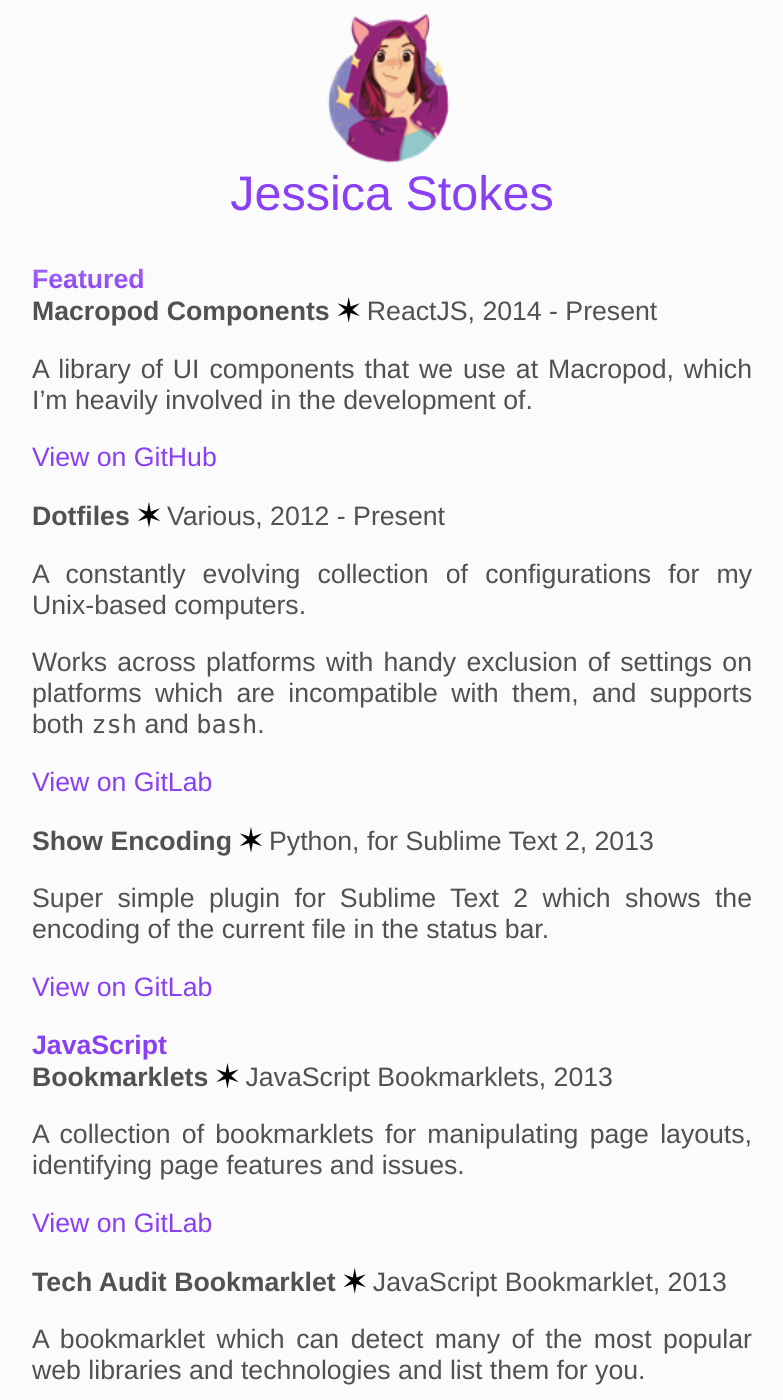
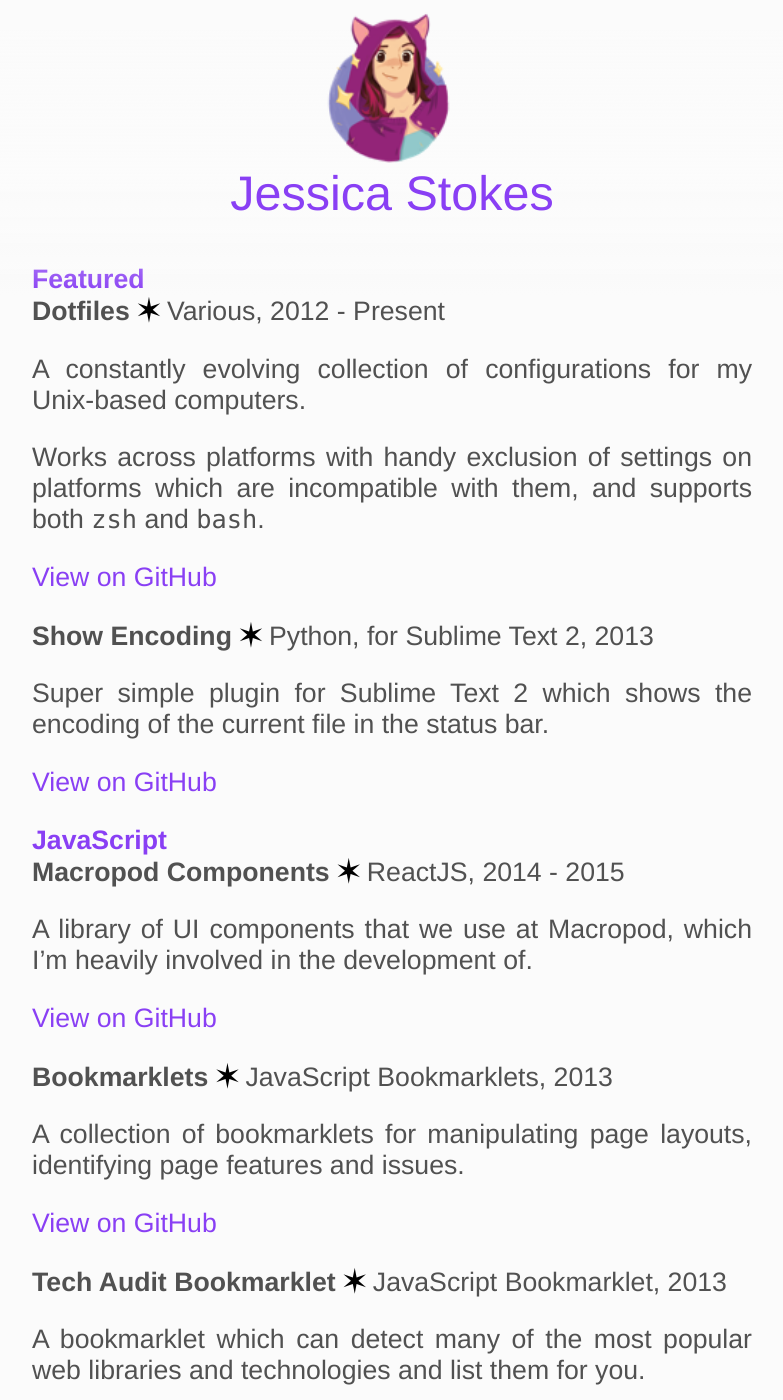
Before and after one commit to ticky/jessicastokes.net, a Jekyll site: the page built from examples.md, in a window 1280 px wide and 1400 px high. Shown: the whole window, without its empty margins (248-1031 px from the left). Built offline with Jekyll 4.4.1, drawn with Linux system fonts in a browser that asks for light colours; some of the changed text lies outside the part shown.

Commit message:
Update links for the transition back to GitHub

```diff
--- a/examples.md
+++ b/examples.md
@@ -5,14 +5,6 @@ description: "Examples of Jessica Stokesʼ Open Source projects"
 ---
 
 ## Featured
-
-### Macropod Components
-
-ReactJS, 2014 - Present
-
-A library of UI components that we use at Macropod, which I'm heavily involved in the development of.
-
-[View on GitHub](https://github.com/macropodhq/macropod-components)
 
 ### Dotfiles
 
@@ -22,7 +14,7 @@ A constantly evolving collection of configurations for my Unix-based computers.
 
 Works across platforms with handy exclusion of settings on platforms which are incompatible with them, and supports both `zsh` and `bash`.
 
-[View on GitLab](https://gitlab.com/{{ site.accounts.gitlab }}/dotfiles)
+[View on GitHub](https://github.com/{{ site.accounts.github }}/dotfiles)
 
 ### Show Encoding
 
@@ -30,9 +22,17 @@ Python, for Sublime Text 2, 2013
 
 Super simple plugin for Sublime Text 2 which shows the encoding of the current file in the status bar.
 
-[View on GitLab](https://gitlab.com/{{ site.accounts.gitlab }}/show-encoding)
+[View on GitHub](https://github.com/{{ site.accounts.github }}/ShowEncoding)
 
 ## JavaScript
+
+### Macropod Components
+
+ReactJS, 2014 - 2015
+
+A library of UI components that we use at Macropod, which I'm heavily involved in the development of.
+
+[View on GitHub](https://github.com/macropodhq/macropod-components)
 
 ### Bookmarklets
 
@@ -40,7 +40,7 @@ JavaScript Bookmarklets, 2013
 
 A collection of bookmarklets for manipulating page layouts, identifying page features and issues.
 
-[View on GitLab](https://gitlab.com/{{ site.accounts.gitlab }}/bookmarklets)
+[View on GitHub](https://github.com/{{ site.accounts.github }}/bookmarklets)
 
 ### Tech Audit Bookmarklet
 
@@ -50,7 +50,7 @@ A bookmarklet which can detect many of the most popular web libraries and techno
 
 Created initially to allow for "inspecting" how sites are put together on a mobile device.
 
-[View on GitLab](https://gitlab.com/{{ site.accounts.gitlab }}/tech-audit-bookmarklet) or [Try it out](https://{{ site.accounts.github }}.github.io/tech-audit-bookmarklet)
+[View on GitHub](https://github.com/{{ site.accounts.github }}/tech-audit-bookmarklet) or [Try it out](https://{{ site.accounts.github }}.github.io/tech-audit-bookmarklet)
 
 ### Canvas Dither
 
@@ -60,7 +60,7 @@ Uses modern web standards to accept an image and then render it in several diffe
 
 Initially written as an exercise when I discovered how the alogithm for Atkinson Dithering worked.
 
-[View on GitLab](https://gitlab.com/{{ site.accounts.gitlab }}/canvas-dither) or [View Demo](https://{{ site.accounts.github }}.github.io/canvas-dither/)
+[View on GitHub](https://github.com/{{ site.accounts.github }}/canvas-dither) or [View Demo](https://{{ site.accounts.github }}.github.io/canvas-dither/)
 
 ### Fractal Thing
 
@@ -68,7 +68,7 @@ JavaScript and HTML5 canvas, 2012
 
 Done as a programming exercise, this is a Mandelbrot fractal renderer written in HTML5 an canvas and standard JavaScript.
 
-[View on GitLab](https://gitlab.com/{{ site.accounts.gitlab }}/fractal-thing) or [View Demo](https://{{ site.accounts.github }}.github.io/fractal-thing/)
+[View on GitHub](https://github.com/{{ site.accounts.github }}/fractal-thing) or [View Demo](https://{{ site.accounts.github }}.github.io/fractal-thing/)
 
 ## Python
 
@@ -80,7 +80,7 @@ Utility for accessing information from Phidgets devices from the command line.
 
 Allows accessing digital and analogue sensors.
 
-[View on GitLab](https://gitlab.com/{{ site.accounts.gitlab }}/phidgetty)
+[View on GitHub](https://github.com/{{ site.accounts.github }}/phidgetty)
 
 ## Shell
 
@@ -92,7 +92,7 @@ Tool for keeping old versions of Chrome around; it downloads and sandboxes the l
 
 Automatic updates are prevented, and each version writes to its own Application Support directory.
 
-[View on GitLab](https://gitlab.com/{{ site.accounts.gitlab }}/chrome-installer)
+[View on GitHub](https://github.com/{{ site.accounts.github }}/chrome-installer)
 
 ### WebKit Updater
 
@@ -100,7 +100,7 @@ Shell, 2013
 
 Simple utility for keeping your copy of the WebKit nightly updated.
 
-[View on GitLab](https://gitlab.com/{{ site.accounts.gitlab }}/webkit-updater)
+[View on GitHub](https://github.com/{{ site.accounts.github }}/webkit-updater)
 
 ## Sublime Text 2 Plugins
 
@@ -110,7 +110,7 @@ Python, for Sublime Text 2, 2013
 
 A Sublime Text 2 plugin which highlights and allows for quick replacement of potential character encoding errors in Hypertext-like documents while editing.
 
-[View on GitLab](https://gitlab.com/{{ site.accounts.gitlab }}/hypertext-typographer)
+[View on GitHub](https://github.com/{{ site.accounts.github }}/HypertextTypographer)
 
 ### ASPX Switch
 
@@ -118,7 +118,7 @@ Python, for Sublime Text 2, 2013
 
 Plugin for work done with Microsoftʼs .NET web forms. Allows for quickly switching between code-behind and layout files.
 
-[View on GitHub](https://github.com/{{ site.accounts.github }}/HypertextTypographer)
+[View on GitHub](https://github.com/{{ site.accounts.github }}/aspx-switch)
 
 ### Camaléon
 
```
Also changed, not shown: index.md (+1 -1 lines).
